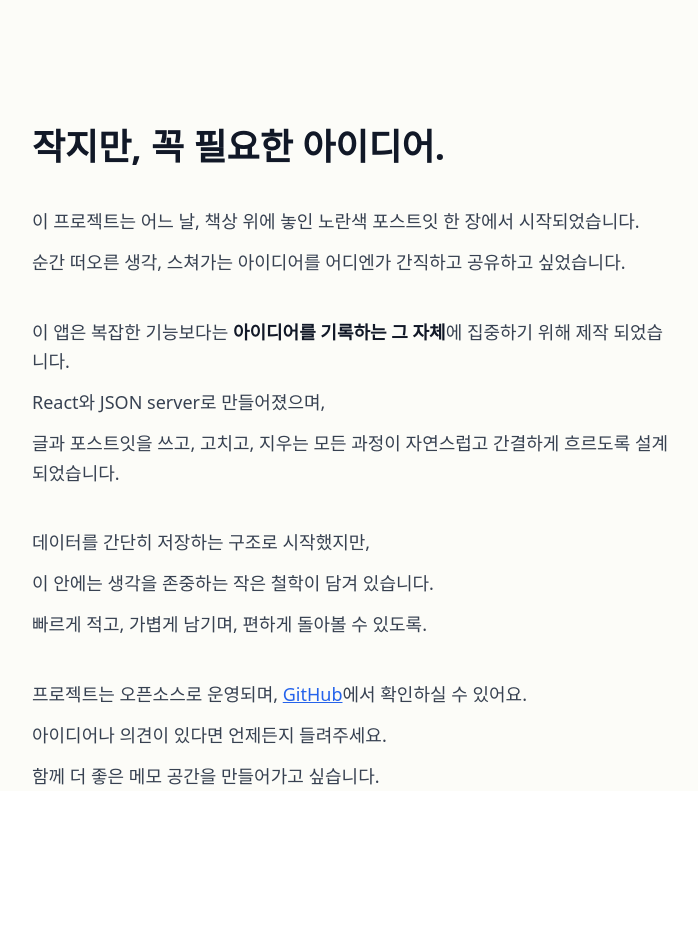
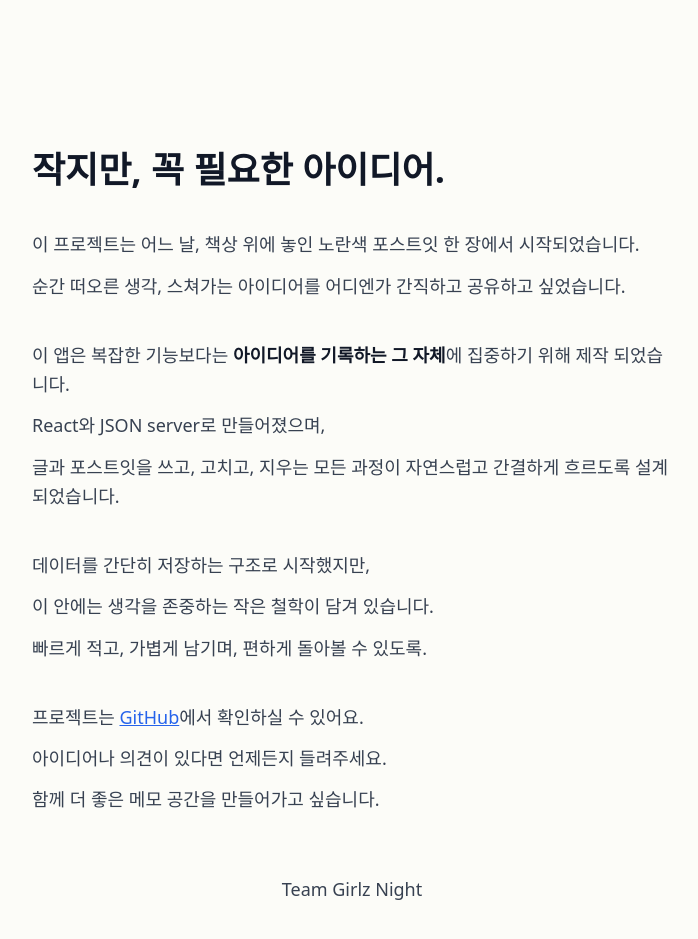
Before and after one commit to Greenora/project-YellowMemo, a React (Create React App) app in the folder react-project/: page / in a window 1280 px wide. Shown: the part 769-1708 px from the top of the page, without its empty margins (288-986 px from the left). Before the commit the page ends 1624 px from the top, so only its background shows below. Built offline with nearby package versions, Linux system fonts and the light colour scheme.

Commit message:
💄 UI 개선 및 컨텐츠 추가

```diff
--- a/react-project/src/pages/Home/Home.jsx
+++ b/react-project/src/pages/Home/Home.jsx
@@ -89,53 +89,14 @@ function Home() {
           )}
         </div>
         {/* 카피라이트 */}
-        <div className="absolute bottom-8 left-1/2 -translate-x-1/2 text-gray-500 text-xs sm:text-sm text-center w-[90vw] max-w-2xl">
+        <div className="fixed bottom-8 left-1/2 -translate-x-1/2 text-gray-500 text-xs sm:text-sm text-center w-[90vw] max-w-2xl">
           <p>© 2025 Yellowmemo. All rights reserved to team Girlz Night.</p>
         </div>
         {/* 애니메이션 */}
-        <style>
-          {`
-            @keyframes wind {
-              0% { transform: rotate(-5deg); }
-              10% { transform: rotate(-7deg); }
-              20% { transform: rotate(-3deg); }
-              30% { transform: rotate(-8deg); }
-              40% { transform: rotate(-4deg); }
-              50% { transform: rotate(-9deg); }
-              60% { transform: rotate(-3deg);}
-              70% { transform: rotate(-7deg);}
-              80% { transform: rotate(-4deg);}
-              90% { transform: rotate(-8deg);}
-              100% { transform: rotate(-5deg);}
-            }
-            .animate-wind {
-              animation: wind 2.2s cubic-bezier(.36,.07,.19,.97) infinite;
-            }
-            @keyframes fadein {
-              from { opacity: 0; }
-              to   { opacity: 1; }
-            }
-            .animate-fadein {
-              animation: fadein 0.8s;
-            }
-              .fade-in-up {
-              opacity-0 translate-y-4 transition-all duration-700 ease-out;
-            }
 
-            .fade-in-up.appear {
-              opacity-100 translate-y-0;
-            }
-
-            .fadeSlide {
-              1s cubic-bezier(0.22, 1, 0.36, 1) forwards
-            }
-
-          `}
-        </style>
       </section>
-
       {/* 2. About(소개) 섹션 */}
-      <section className="w-full flex flex-col items-center justify-center mt-24 mb-16">
+      <section className="w-full flex flex-col items-center justify-center mt-24 mb-16 min-h-screen">
         <div className="w-full max-w-2xl px-4 space-y-10">
           <FadeInOnScroll>
             <p className="text-4xl font-semibold text-gray-900">작지만, 꼭 필요한 아이디어.</p>
@@ -185,7 +146,7 @@ function Home() {
           <div className="space-y-3">
             <FadeInOnScroll delay={0.7}>
               <p className="text-lg text-gray-700 leading-relaxed fade-in-up">
-                프로젝트는 오픈소스로 운영되며,{" "}
+                프로젝트는 {" "}
                 <a
                   href="https://github.com/girlznight/Project-GirzDay-react-repo"
                   target="_blank"
@@ -207,9 +168,59 @@ function Home() {
                 함께 더 좋은 메모 공간을 만들어가고 싶습니다.
               </p>
             </FadeInOnScroll>
+            <br />
+            <br />
+            <FadeInOnScroll delay={0.8}>
+              <p className="text-lg text-gray-700 leading-relaxed fade-in-up text-center">
+                Team Girlz Night
+              </p>
+            </FadeInOnScroll>
           </div>
         </div>
       </section>
+      <style>
+          {`
+            @keyframes wind {
+              0% { transform: rotate(-5deg); }
+              10% { transform: rotate(-7deg); }
+              20% { transform: rotate(-3deg); }
+              30% { transform: rotate(-8deg); }
+              40% { transform: rotate(-4deg); }
+              50% { transform: rotate(-9deg); }
+              60% { transform: rotate(-3deg);}
+              70% { transform: rotate(-7deg);}
+              80% { transform: rotate(-4deg);}
+              90% { transform: rotate(-8deg);}
+              100% { transform: rotate(-5deg);}
+            }
+            .animate-wind {
+              animation: wind 2.2s cubic-bezier(.36,.07,.19,.97) infinite;
+            }
+            @keyframes fadein {
+              from { opacity: 0; }
+              to   { opacity: 1; }
+            }
+            .animate-fadein {
+              animation: fadein 0.8s;
+            }
+              .fade-in-up {
+              opacity-0 translate-y-4 transition-all duration-700 ease-out;
+            }
+
+            .fade-in-up.appear {
+              opacity-100 translate-y-0;
+            }
+
+            .fadeSlide {
+              1s cubic-bezier(0.22, 1, 0.36, 1) forwards
+            }
+
+            html {
+              background-color: #fcfcf8;
+            }
+
+          `}
+        </style>
     </div>
   );
 }
```
